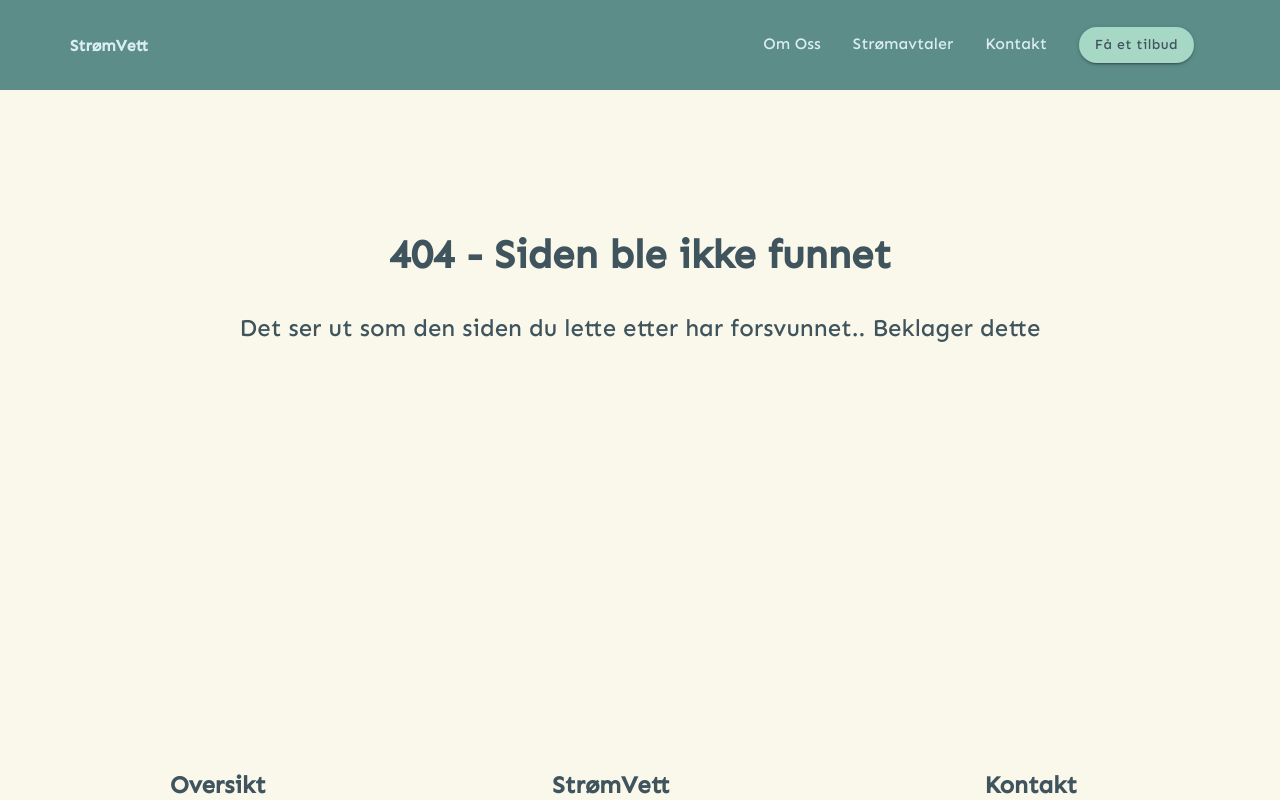
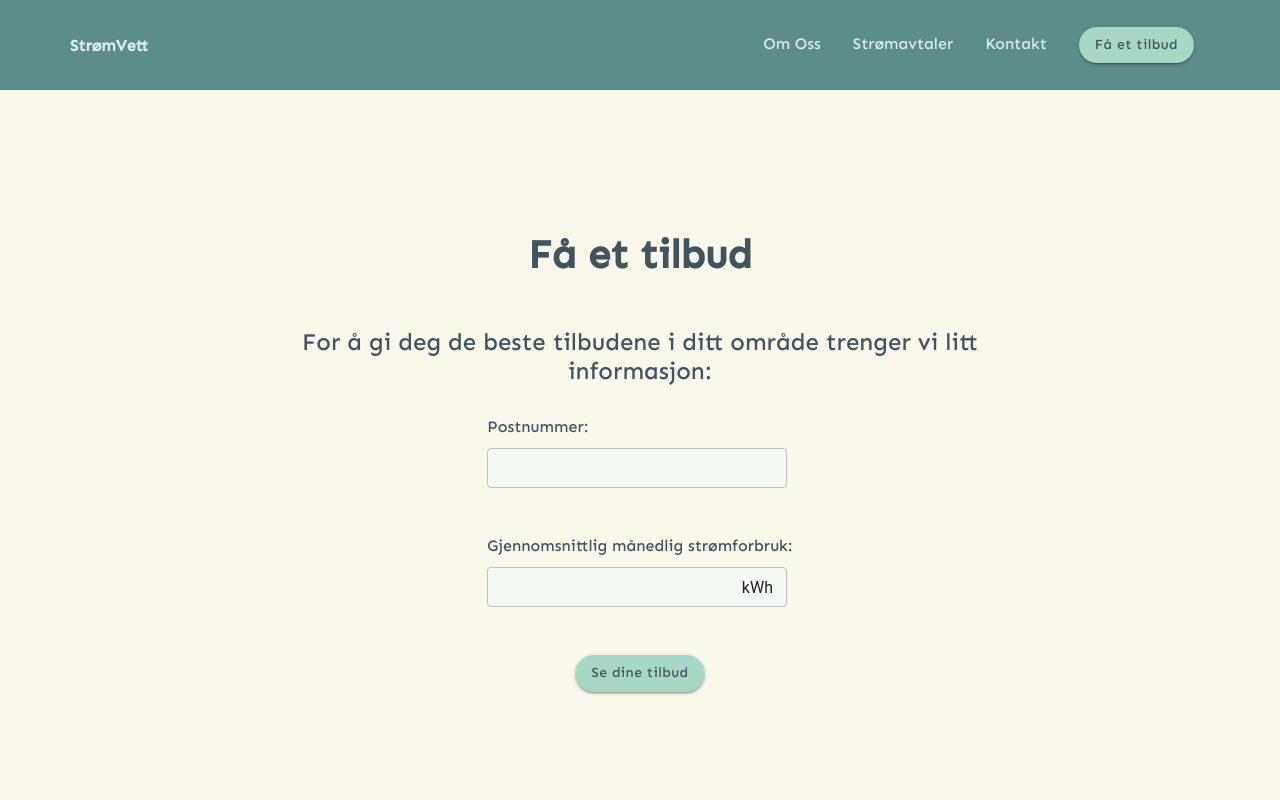
Before and after one commit to trymjor/StromVett, a React (Create React App) app: page /skjema in a window 1280 px wide. Shown: the top 800 px of the page. Built offline with nearby package versions, Linux system fonts and the light colour scheme.

Commit message:
changed tilbudsknapp to offerbutton

```diff
--- a/src/App.tsx
+++ b/src/App.tsx
@@ -18,8 +18,8 @@ function App() {
       <div>
         <Routes>
           <Route path='/' element={<Home/>}/>
-          <Route path='/tilbudSide' element={<PricingPage/>}/>
-          <Route path='/skjemaSide' element={<FormPage/>}/>
+          <Route path='/tilbud' element={<PricingPage/>}/>
+          <Route path='/skjema' element={<FormPage/>}/>
           <Route path='*' element={<PageNotFound/>}/>
         </Routes>
       </div>
--- a/src/common/footer/footer.tsx
+++ b/src/common/footer/footer.tsx
@@ -1,7 +1,7 @@
 import './footer.css';
 // @ts-ignore
 import { Link } from 'react-scroll';
-import Tilbudbutton from '../tilbudbutton/tilbudbutton';
+import Tilbudbutton from '../offerbutton/OfferButton';
 
 const footer = () => {
     return (
--- a/src/common/index.tsx
+++ b/src/common/index.tsx
@@ -1,3 +1,3 @@
 export {default as Footer} from './footer/footer';
 export {default as Navbar} from './navbar/navbar';
-export {default as TilbudButton} from './tilbudbutton/tilbudbutton';
+export {default as TilbudButton} from './offerbutton/OfferButton';
--- a/src/common/navbar/navbar.tsx
+++ b/src/common/navbar/navbar.tsx
@@ -1,5 +1,5 @@
 import React, { useEffect, useState } from 'react';
-import Tilbudbutton from '../tilbudbutton/tilbudbutton';
+import Tilbudbutton from '../offerbutton/OfferButton';
 import './navbar.css';
 // @ts-ignore
 import { Link as ScrollLink } from 'react-scroll';
--- a/src/common/tilbudbutton/tilbudbutton.tsx
+++ b/src/common/offerbutton/OfferButton.tsx
@@ -1,13 +1,12 @@
 import * as React from 'react';
 import Button from '@mui/material/Button';
-import './tilbudbutton.css';
 import { Link } from 'react-router-dom';
 
 <link rel="stylesheet" href="https://fonts.googleapis.com/css2?family=Sen:wght@500&display=swap" />
 
 const tilbudbutton = () => {
     return (
-        <Link to="/skjemaSide">
+        <Link to="/skjema">
             <Button variant="contained" sx={{
                 color: '#40545E',
                 backgroundColor: '#A7D7C5',
--- a/src/common/tilbudbutton/tilbudbutton.css
+++ /dev/null
@@ -1,4 +0,0 @@
-.tilbud_button{
-    color: var(--optional);
-    background-color: var(--dark_primary);
-}
--- a/src/formpage/FormPage.tsx
+++ b/src/formpage/FormPage.tsx
@@ -17,7 +17,7 @@ const FormPage = () =>{
             <Tilbudskjema/>
           </div>
           <div className='submit_button_container'>
-            <Link to="/tilbudSide">
+            <Link to="/tilbud">
               <Button variant="contained" sx={{
                 color: '#40545E',
                 backgroundColor: '#A7D7C5',
--- a/src/home/components/about/about.tsx
+++ b/src/home/components/about/about.tsx
@@ -1,6 +1,6 @@
 import React from 'react';
 import './about.css';
-import Tilbudbutton from '../../../common/tilbudbutton/tilbudbutton';
+import Tilbudbutton from '../../../common/offerbutton/OfferButton';
 import save_money from '../../../assets/images/save-money.png';
 import solution from '../../../assets/images/solution.png';
 
--- a/src/home/components/hero/hero.tsx
+++ b/src/home/components/hero/hero.tsx
@@ -1,6 +1,6 @@
 import React from 'react';
 import './hero.css';
-import Tilbudbutton from '../../../common/tilbudbutton/tilbudbutton';
+import Tilbudbutton from '../../../common/offerbutton/OfferButton';
 import HeroStockPhoto from '../../../assets/images/HeroStockPhoto.jpg';
 
 const hero = () => {
```
